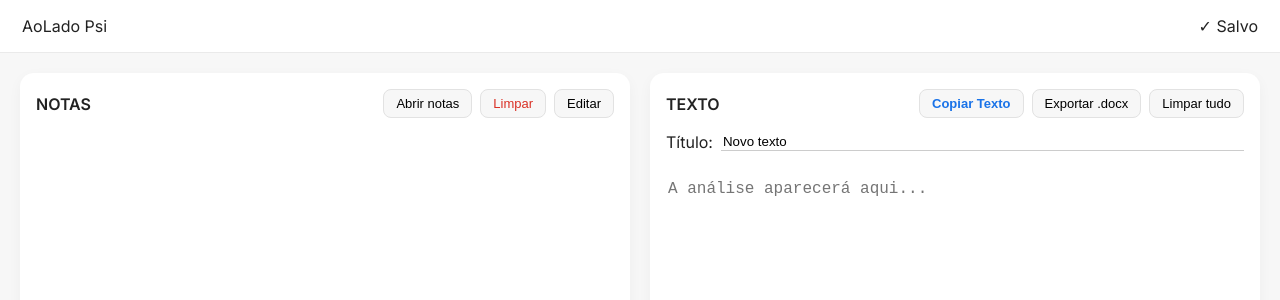
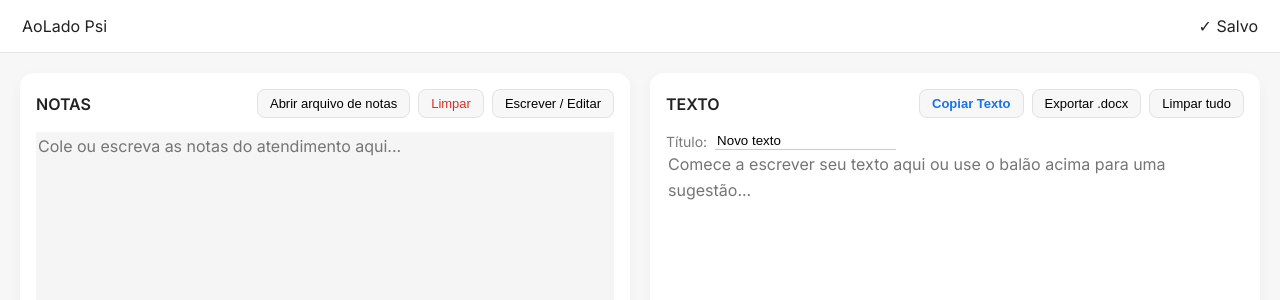
Before and after one commit to galeriacolmeia/aolado-psi, a React (Vite) app: page / in a window 1280 px wide. Shown: the top 300 px of the page. Built offline with nearby package versions, Linux system fonts and the light colour scheme.

Commit message:
melhorias ux 3

```diff
--- a/src/App.jsx
+++ b/src/App.jsx
@@ -107,14 +107,20 @@ export default function App() {
             <span>NOTAS</span>
             <div className="actions">
               <input type="file" ref={fileInputRef} style={{ display: "none" }} onChange={handleFileUpload} />
-              <button onClick={() => fileInputRef.current.click()}>Abrir notas</button>
+              <button onClick={() => fileInputRef.current.click()}>Abrir arquivo de notas</button>
               <button onClick={limparNotas} style={{ color: "#d93025" }}>Limpar</button>
               <button onClick={() => setModoEdicaoNotas(!modoEdicaoNotas)} className={modoEdicaoNotas ? "ativo" : ""}>
-                {modoEdicaoNotas ? "Concluir" : "Editar"}
+                {modoEdicaoNotas ? "Concluir" : "Escrever / Editar"}
               </button>
             </div>
           </div>
-          <textarea className={`editor ${!modoEdicaoNotas ? "readonly" : ""}`} value={notas} onChange={(e) => setNotas(e.target.value)} readOnly={!modoEdicaoNotas} />
+          <textarea
+            className={`editor ${!modoEdicaoNotas ? "readonly" : ""}`}
+            value={notas}
+            onChange={(e) => setNotas(e.target.value)}
+            placeholder="Cole ou escreva as notas do atendimento aqui..."
+            readOnly={!modoEdicaoNotas}
+          />
         </div>
         <div className="column">
           <div className="column-header">
@@ -132,7 +138,12 @@ export default function App() {
           <div className={`area-texto ${(podeMostrarBalao || iaCarregando) ? "ia-ativa" : ""}`}>
             {podeMostrarBalao && <div className="balao-ia" onClick={gerarSugestaoSomada}>💡 Sugerir análise baseada nas notas</div>}
             {iaCarregando && <div className="balao-ia carregando">...escrevendo texto...</div>}
-            <textarea className="editor" value={finalText} onChange={(e) => setFinalText(e.target.value)} placeholder="A análise aparecerá aqui..." />
+            <textarea
+              className="editor"
+              value={finalText}
+              onChange={(e) => { setFinalText(e.target.value); setAcabouDeGerarIA(false); }}
+              placeholder="Comece a escrever seu texto aqui ou use o balão acima para uma sugestão..."
+            />
           </div>
         </div>
       </div>
--- a/src/index.css
+++ b/src/index.css
@@ -1,45 +1,189 @@
-* { box-sizing: border-box; }
-body { margin: 0; font-family: "Inter", sans-serif; }
+* {
+  box-sizing: border-box;
+}
 
-.app { height: 100vh; display: flex; flex-direction: column; transition: 0.4s; }
-.topbar { display: flex; justify-content: space-between; align-items: center; padding: 16px 22px; background: #ffffff; border-bottom: 1px solid #eaeaea; }
-.main { flex: 1; display: flex; gap: 20px; padding: 20px; }
+body {
+  margin: 0;
+  font-family: "Inter", sans-serif;
+}
+
+.app {
+  height: 100vh;
+  display: flex;
+  flex-direction: column;
+  transition: 0.4s;
+}
+
+.topbar {
+  display: flex;
+  justify-content: space-between;
+  align-items: center;
+  padding: 16px 22px;
+  background: #ffffff;
+  border-bottom: 1px solid #eaeaea;
+}
+
+.main {
+  flex: 1;
+  display: flex;
+  gap: 20px;
+  padding: 20px;
+}
+
+.layout {
+  flex: 1;
+  display: flex;
+  height: 100%;
+}
 
 .column {
-  flex: 1; display: flex; flex-direction: column; background: #ffffff;
-  border-radius: 14px; padding: 16px; box-shadow: 0 4px 14px rgba(0,0,0,0.04);
+  flex: 1;
+  display: flex;
+  flex-direction: column;
+  background: #ffffff;
+  border-radius: 14px;
+  padding: 16px;
+  box-shadow: 0 4px 14px rgba(0,0,0,0.04);
 }
 
-.area-texto { position: relative; height: 100%; display: flex; flex-direction: column; margin-top: 10px; }
-
-/* REGRA DE OURO: Empurra o texto para baixo se o balão existir */
-.area-texto.ia-ativa .editor { padding-top: 55px; }
+.area-texto {
+  position: relative;
+  height: 100%;
+  display: flex;
+  flex-direction: column;
+}
 
 .editor {
-  flex: 1; width: 100%; border: none; resize: none; font-size: 16px;
-  line-height: 1.6; background: transparent; outline: none;
-  padding-top: 10px; transition: padding-top 0.3s ease;
+  flex: 1;
+  width: 100%;
+  border: none;
+  resize: none;
+  font-size: 16px;
+  line-height: 1.6;
+  background: transparent;
+  outline: none;
+}
+
+.editor:disabled {
+  opacity: 0.6;
+  cursor: default;
 }
 
 .balao-ia {
-  position: absolute; top: 0; left: 0; z-index: 10;
-  cursor: pointer; padding: 8px 18px; border-radius: 25px;
-  font-size: 13px; font-weight: 500; display: flex; align-items: center; gap: 6px;
-  box-shadow: 0 4px 12px rgba(0,0,0,0.08); transition: all 0.3s ease;
+  cursor: pointer;
+  transition: background-color 0.2s ease;
 }
 
-.tema-1 { background: #f7f7f7; color: #222; }
-.tema-1 .balao-ia { background: #ffffff; border: 1px solid #e0e0e0; color: #1a73e8; }
-.tema-1 .balao-ia:hover { background: #f0f7ff; border-color: #c2d7ff; transform: translateY(-1px); }
+.balao-ia:hover {
+  background-color: #e6e6e6;
+}
 
-/* Tema 2 */
-.tema-2 { background: #f3efe7; color: #3a352d; }
-.tema-2 .balao-ia { background: #e0d8c7; border: 1px solid #cbbfa6; color: #5d5444; }
+.tema-1 {
+  background: #f7f7f7;
+  color: #222;
+}
 
-.column-header { display: flex; justify-content: space-between; align-items: center; margin-bottom: 14px; font-weight: 600; }
-.actions { display: flex; gap: 8px; }
-button { border: 1px solid #e2e2e2; background: #f7f7f7; padding: 6px 12px; border-radius: 8px; font-size: 13px; cursor: pointer; transition: 0.2s; }
-.actions .ativo { background: #000; color: #fff; }
+.tema-1 .topbar {
+  background: #ffffff;
+  border-bottom: 1px solid #e5e5e5;
+}
 
-.titulo-wrapper { display: flex; align-items: center; gap: 8px; padding-bottom: 5px; }
-.titulo-texto { border: none; border-bottom: 1px solid #ccc; outline: none; background: transparent; width: 100%; }
+.tema-1 textarea {
+  font-family: "Inter", sans-serif;
+  color: #222;
+}
+
+.tema-1 .balao-ia {
+  background: #ffffff;
+  border: 1px solid #e0e0e0;
+}
+
+.tema-1 .balao-ia:hover {
+  background: #f0f0f0;
+}
+
+
+.tema-2 {
+  background: #f3efe7;
+  color: #3a352d;
+}
+
+.tema-2 .topbar {
+  background: #eae4d8;
+  border-bottom: 1px solid #d6cfbf;
+  font-family: "Cormorant Garamond", serif;
+  font-size: 20px;
+}
+
+.tema-2 textarea {
+  font-family: "Cormorant Garamond", serif;
+  font-size: 18px;
+  color: #3a352d;
+}
+
+.tema-2 .balao-ia {
+  background: #e0d8c7;
+  border: 1px solid #cbbfa6;
+  font-family: "Inter", sans-serif;
+}
+
+.tema-2 .balao-ia:hover {
+  background: #d6ccb7;
+}
+
+.column-header {
+  display: flex;
+  justify-content: space-between;
+  align-items: center;
+  margin-bottom: 14px;
+  font-weight: 600;
+}
+
+.actions {
+  display: flex;
+  gap: 8px;
+  flex-wrap: nowrap; /* Impede que os botões pulem de linha */}
+
+button {
+  white-space: nowrap; /* Impede que o texto dentro do botão quebre */
+  border: 1px solid #e2e2e2;
+  background: #f7f7f7;
+  padding: 6px 12px;
+  border-radius: 8px;
+  font-size: 13px;
+  cursor: pointer;
+  transition: 0.2s;
+}
+
+button:hover {
+  background: #ececec;
+}
+
+.editor.readonly {
+  background: #f5f5f5;
+  color: #555;
+  cursor: default;
+}
+
+.actions .ativo {
+  background: #000;
+  color: #fff;
+}
+
+.titulo-wrapper {
+  display: flex;
+  align-items: center;
+  gap: 8px;
+}
+
+.label-titulo {
+  font-size: 14px;
+  opacity: 0.6;
+}
+
+.titulo-texto {
+  border: none;
+  border-bottom: 1px solid #ccc;
+  outline: none;
+  background: transparent;
+}
```
